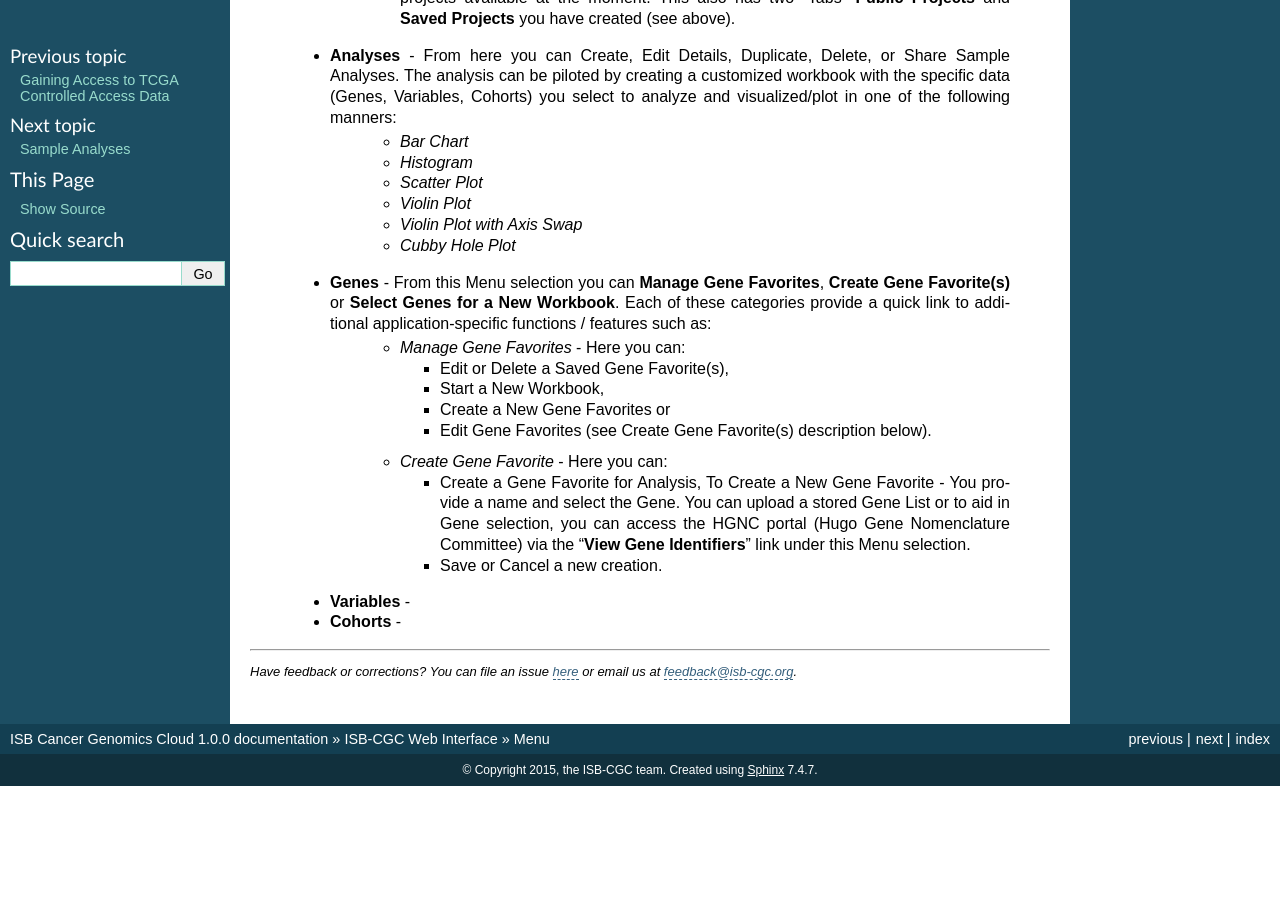
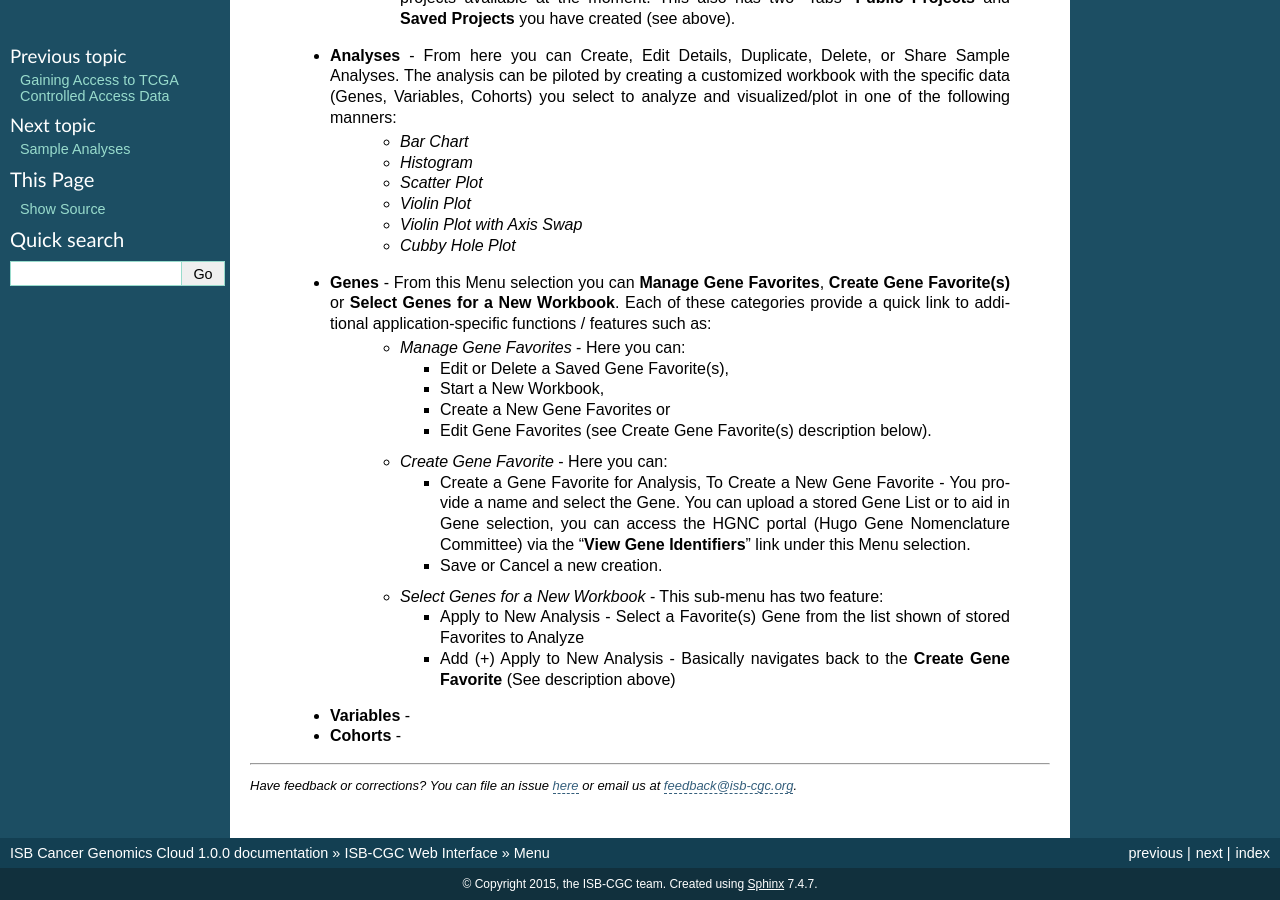
Before and after one commit to isb-cgc/readthedocs, a Sphinx documentation site: the page built from docs/source/sections/webapp/Menu.rst, in a window 1280 px wide and 900 px high, scrolled down 558 px. Built offline with Sphinx 7.4.7, drawn with Linux system fonts in a browser that asks for light colours; before the commit the page ends 1344 px from its top, so only the background shows below that.

Commit message:
Update Menu.rst

```diff
--- a/docs/source/sections/webapp/Menu.rst
+++ b/docs/source/sections/webapp/Menu.rst
@@ -33,6 +33,10 @@ The **MENU** is a graphical control element which contains application navigatio
 
       * Create a Gene Favorite for Analysis, To Create a New Gene Favorite - You provide a name and select the Gene. You can upload a stored Gene List or to aid in Gene selection, you can access the HGNC portal (Hugo Gene Nomenclature Committee) via the "**View Gene Identifiers**" link under this Menu selection.
       * Save or Cancel a new creation.
+    - *Select Genes for a New Workbook* - This sub-menu has two feature:
+
+      * Apply to New Analysis - Select a Favorite(s) Gene from the list shown of stored Favorites to Analyze
+      * Add (+) Apply to New Analysis - Basically navigates back to the **Create Gene Favorite** (See description above)
 
  * **Variables** -
 
```
